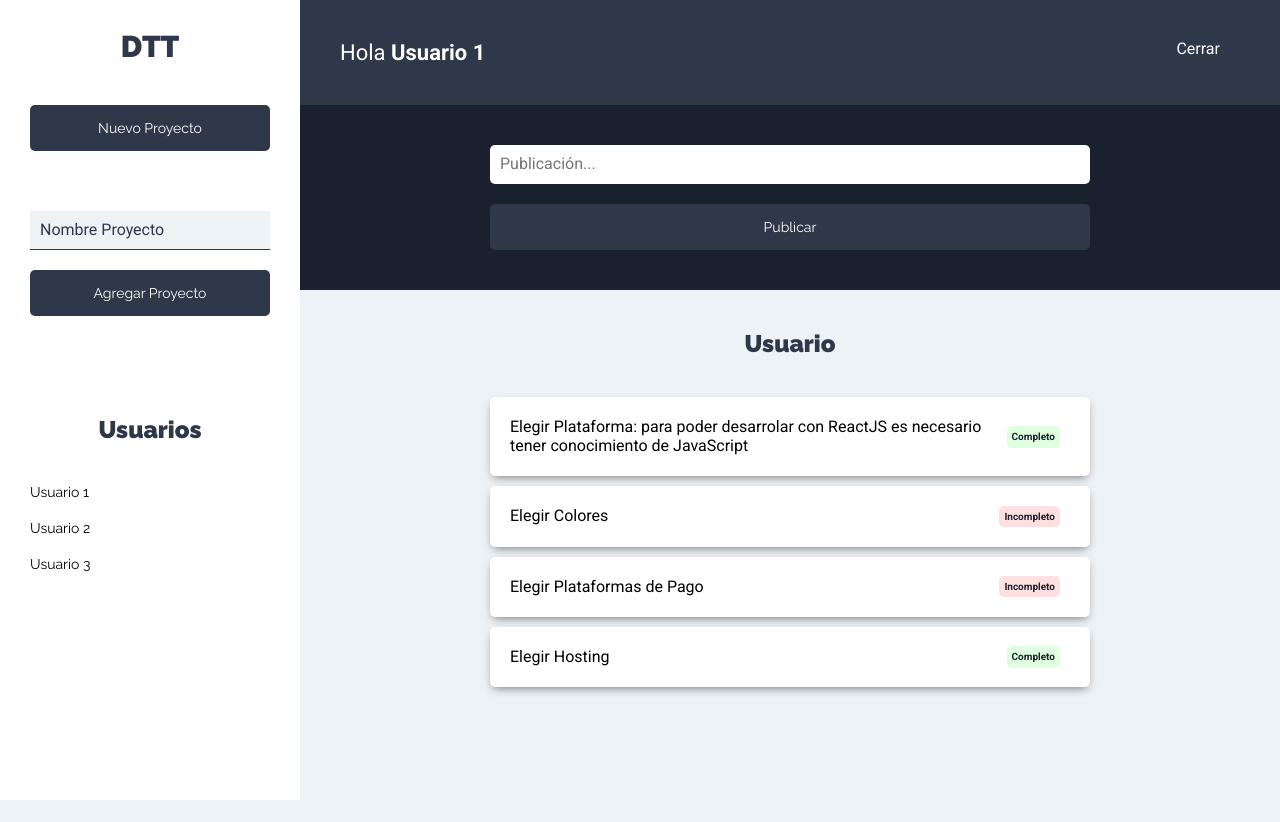
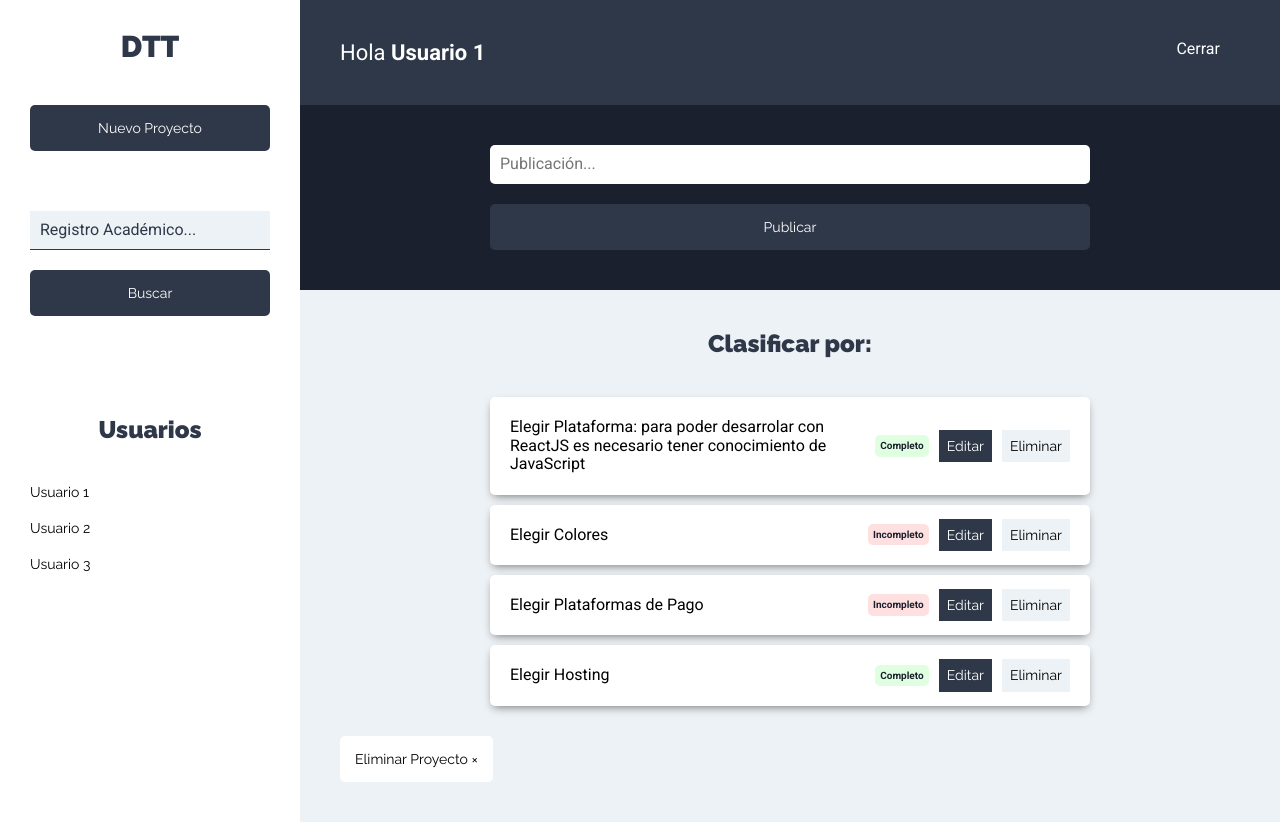
Before and after one commit to bryan967132/PracticasIniciales_DesarrolloWeb, a React (Create React App) app in the folder frontend/: page /proyectos in a window 1280 px wide. Before the commit the page ends 800 px from the top, so only its background shows below. Built offline with nearby package versions, Linux system fonts and the light colour scheme.

Commit message:
Interfaz Inicio

```diff
--- a/frontend/src/App.js
+++ b/frontend/src/App.js
@@ -3,6 +3,8 @@ import {BrowserRouter as Router,Switch,Route} from 'react-router-dom';
 import Login from './components/auth/Login';
 import NuevaCuenta from './components/auth/NuevaCuenta';
 import Proyectos from './components/proyectos/Proyectos';
+
+import ProyectoState from './context/proyectos/proyectoState';
 
 function App() {
   return (
--- a/frontend/src/components/proyectos/NuevoProyecto.js
+++ b/frontend/src/components/proyectos/NuevoProyecto.js
@@ -43,7 +43,7 @@ const NuevoProyecto = () => {
                 <input
                     type="text"
                     className="input-text"
-                    placeholder="Nombre Proyecto"
+                    placeholder="Registro Académico..."
                     name="nombre"
                     value={nombre}
                     onChange={onChangeProyecto}
@@ -51,7 +51,7 @@ const NuevoProyecto = () => {
                 <input
                     type="submit"
                     className="btn btn-block btn-primario"
-                    value="Agregar Proyecto"
+                    value="Buscar"
                 />
             </form>
         </Fragment>
--- a/frontend/src/components/tareas/ListadoTareas.js
+++ b/frontend/src/components/tareas/ListadoTareas.js
@@ -11,7 +11,7 @@ const ListadoTareas = () => {
 
     return(
         <Fragment>
-            <h2>Usuario</h2>
+            <h2>Clasificar por:</h2>
             <ul className="listado-tareas">
                 {tareasProyecto.length === 0
                     ? (<li className="tarea"><p>No hay tareas</p></li>)
@@ -22,6 +22,10 @@ const ListadoTareas = () => {
                     ))
                 }
             </ul>
+            <button
+                type="button"
+                className="btn btn-eliminar"
+            >Eliminar Proyecto &times;</button>
         </Fragment>
     );
 }
--- a/frontend/src/components/tareas/Tarea.js
+++ b/frontend/src/components/tareas/Tarea.js
@@ -23,6 +23,16 @@ const Tarea = ({tarea}) => {
                     )
                 }
             </div>
+            <div className="acciones">
+                <button
+                    type="button"
+                    className="btn btn-primario"
+                >Editar</button>
+                <button
+                    type="button"
+                    className="btn btn-secundario"
+                >Eliminar</button>
+            </div>
         </li>
     );
 }
--- /dev/null
+++ b/frontend/src/context/proyectos/proyectoContext.js
@@ -0,0 +1,5 @@
+import {createContext} from 'react';
+
+ const proyectoContext = createContext();
+
+ export default proyectoContext;
--- /dev/null
+++ b/frontend/src/context/proyectos/proyectoReducer.js
@@ -0,0 +1,8 @@
+
+
+export default (state,action) => {
+    switch(action.type) {
+        default:
+            return state;
+    }
+}
--- /dev/null
+++ b/frontend/src/context/proyectos/proyectoState.js
@@ -0,0 +1,26 @@
+import React from 'react';
+
+import proyectoContext from './proyectoContext';
+import proyectoReducer from './proyectoReducer';
+
+const ProyectoState = props => {
+    const initialState = {
+        formulario : false
+    }
+
+    //dispatch para ejecutar las acciones
+    const [state,dispatch] = useReducer(proyectoReducer,initialState)
+
+    //serie de funciones para el CRUD de proyectos
+    return (
+        <proyectoContext.Provider
+            value={{
+                formulario: state.formulario
+            }}
+        >
+            {props.children}
+        </proyectoContext.Provider>
+    )
+}
+
+export default ProyectoState;
--- a/frontend/src/index.css
+++ b/frontend/src/index.css
@@ -73,6 +73,9 @@ a {
 }
 .btn-secundario {
   background-color: var(--gris1);
+}
+.btn-eliminar {
+  background-color: var(--blanco);
 }
 .btn-block {
   display: block;
```
Also changed, not shown: frontend/src/types/index.js (added).
